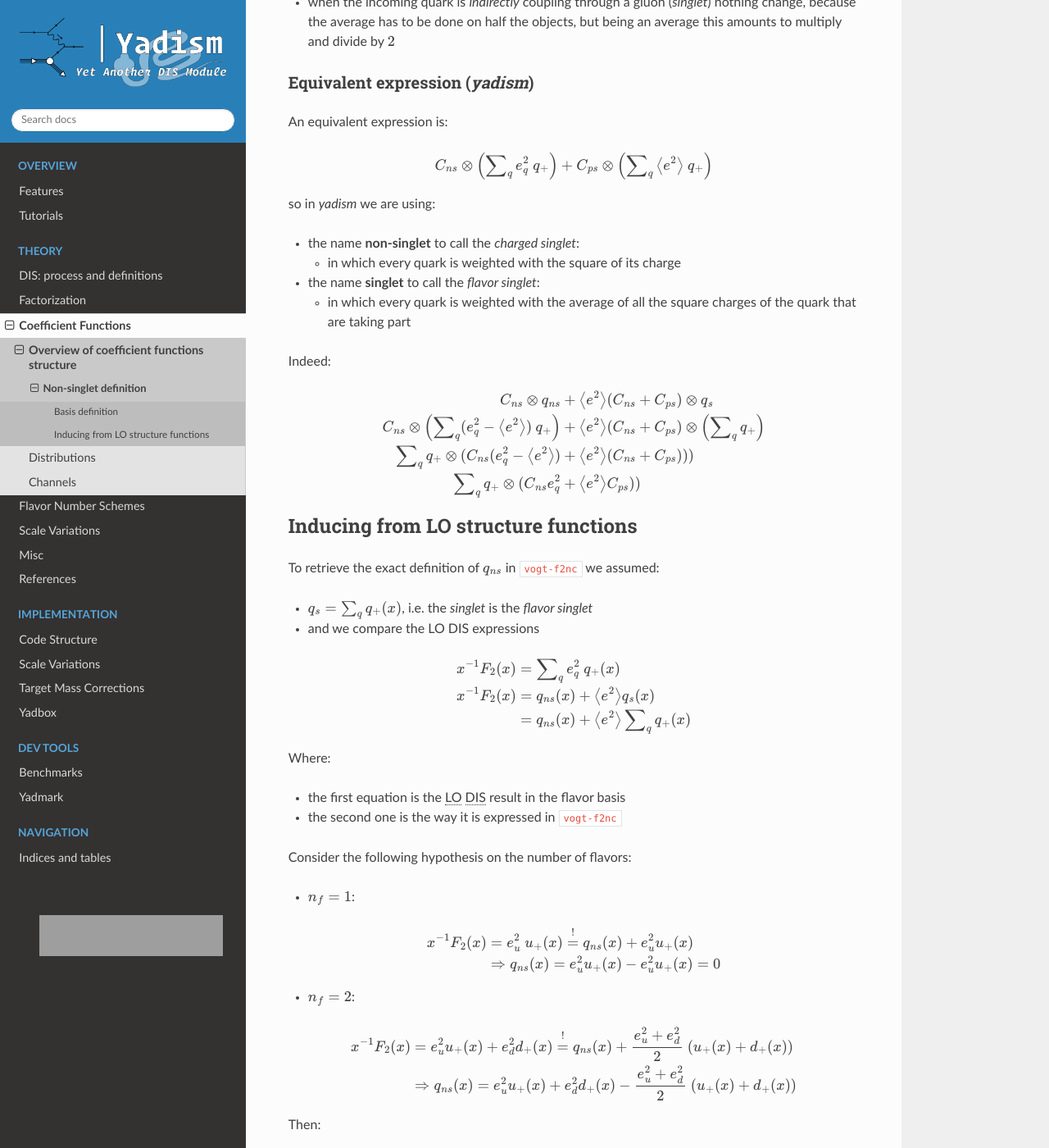
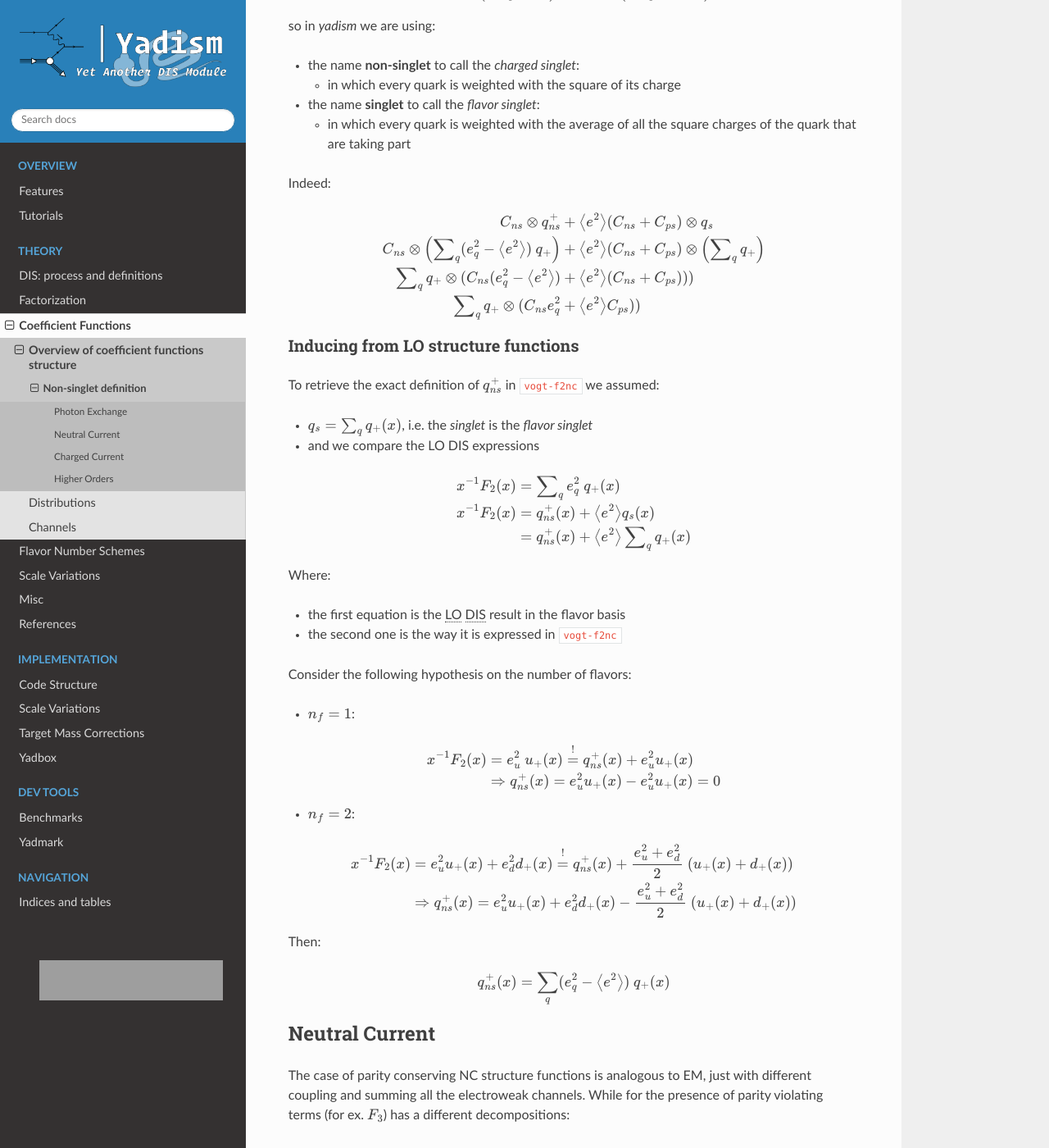
Before and after one commit to NNPDF/yadism, a Sphinx documentation site: the page built from docs/source/theory/nonsinglet.rst, in a window 1280 px wide and 1400 px high, scrolled down 914 px. Shown: the whole window at 82% size. Built offline with Sphinx 7.4.7 and the Read the Docs theme 2.0.0, drawn with Linux system fonts in a browser that asks for light colours; pages that are not in the unit, such as notebooks, are missing from menus; cross-references to code outside the pages are shown as plain code; some of the changed text lies outside the part shown; grey boxes are pictures that could not be loaded.

Commit message:
add some docs

```diff
--- a/docs/source/theory/nonsinglet.rst
+++ b/docs/source/theory/nonsinglet.rst
@@ -5,7 +5,7 @@
 
 .. math::
 
-   x^{-1} F = C_{ns} \otimes q_{ns} + \ev{e^2} \left(C_q \otimes q_s + C_g \otimes g\right)
+   x^{-1} F = C_{ns} \otimes q_{ns}^{+} + \ev{e^2} \left(C_q \otimes q_s + C_g \otimes g\right)
 
 where:
 
@@ -14,10 +14,10 @@
    C_q = C_{ns} + C_s
 
 
-Basis definition
-----------------
+Photon Exchange
+---------------
 
-The "singlet" is the actual *flavor singlet*:
+In the syntax of :cite:`vogt-f2nc` "singlet" is the actual *flavor singlet*:
 
 .. math::
 
@@ -29,7 +29,7 @@
 
 .. math::
 
-   q_{ns} = \sum_q \left(e_q^2 - \ev{e^2}\right) ~ (q + \bar{q})
+   q_{ns}^{+} = \sum_q \left(e_q^2 - \ev{e^2}\right) ~ (q + \bar{q})
 
 
 Of course they are both *singlet-like* (referring to evolution basis) since
@@ -40,20 +40,9 @@
    q_+ = q + \bar{q}
 
 
-This basis is natural because NC cannot distinguish a flavor from the
-anti-flavor (instead CC can).
+This basis is natural because EM cannot distinguish a flavor from the
+anti-flavor (instead NC or CC can).
 
-Charged Current
-~~~~~~~~~~~~~~~
-
-CC can be treated in an analogous way, simply:
-
-- when the incoming quark is *directly* coupling (*non-singlet*) to the EW boson
-  (so :math:`W_{\pm}`) only the flavor or the anti-flavor may have a non-zero
-  coupling, but not both
-- when the incoming quark is *indirectly* coupling through a gluon (*singlet*)
-  nothing change, because the average has to be done on half the objects, but
-  being an average this amounts to multiply and divide by :math:`2`
 
 Equivalent expression (`yadism`)
 ~~~~~~~~~~~~~~~~~~~~~~~~~~~~~~~~
@@ -80,16 +69,16 @@
 
 .. math::
 
-   C_{ns} \otimes q_{ns} &+ \ev{e^2} (C_{ns} + C_{ps}) \otimes q_s\\
+   C_{ns} \otimes q_{ns}^{+} &+ \ev{e^2} (C_{ns} + C_{ps}) \otimes q_s\\
    C_{ns} \otimes \left( \sum\nolimits_q (e_q^2 - \ev{e^2}) ~ q_+ \right) &+
    \ev{e^2} (C_{ns} + C_{ps}) \otimes \left( \sum\nolimits_q q_+\right) \\
    \sum\nolimits_q q_+ \otimes ( C_{ns}  (e_q^2 - \ev{e^2}) &+ \ev{e^2} (C_{ns} + C_{ps}) ) )\\
    \sum\nolimits_q q_+ \otimes ( C_{ns}  e_q^2 &+ \ev{e^2} C_{ps} ) )
 
 Inducing from LO structure functions
-------------------------------------
+~~~~~~~~~~~~~~~~~~~~~~~~~~~~~~~~~~~~
 
-To retrieve the exact definition of :math:`q_{ns}` in :cite:`vogt-f2nc` we assumed:
+To retrieve the exact definition of :math:`q_{ns}^{+}` in :cite:`vogt-f2nc` we assumed:
 
 - :math:`q_s = \sum\nolimits_q q_+(x)`, i.e. the *singlet* is the *flavor singlet*
 - and we compare the LO DIS expressions
@@ -97,8 +86,8 @@
 .. math::
 
    x^{-1} F_2(x) &=  \sum\nolimits_q e_q^2 ~ q_+(x) \\
-   x^{-1} F_2(x) &=  q_{ns}(x) + \ev{e^2} q_s(x)\\
-   &=  q_{ns}(x) + \ev{e^2} \sum\nolimits_q q_+(x)
+   x^{-1} F_2(x) &=  q_{ns}^{+}(x) + \ev{e^2} q_s(x)\\
+   &=  q_{ns}^{+}(x) + \ev{e^2} \sum\nolimits_q q_+(x)
 
 Where:
 
@@ -111,20 +100,93 @@
 
 .. math::
 
-   x^{-1} F_2(x) &= e_u^2 ~ u_+(x) \stackrel{!}{=} q_{ns}(x) + e_u^2 u_+(x)\\
-   &\Rightarrow q_{ns}(x) = e_u^2 u_+(x) - e_u^2 u_+(x) = 0
+   x^{-1} F_2(x) &= e_u^2 ~ u_+(x) \stackrel{!}{=} q_{ns}^{+}(x) + e_u^2 u_+(x)\\
+   &\Rightarrow q_{ns}^{+}(x) = e_u^2 u_+(x) - e_u^2 u_+(x) = 0
 
 - :math:`n_f=2`:
 
 .. math::
 
 
-   x^{-1} F_2(x)  &= e_u^2 u_+(x) + e_d^2 d_+(x) \stackrel{!}{=} q_{ns}(x) +
+   x^{-1} F_2(x)  &= e_u^2 u_+(x) + e_d^2 d_+(x) \stackrel{!}{=} q_{ns}^{+}(x) +
    \frac{e_u^2 + e_d^2}{2} ~ ( u_+(x) + d_+(x) )\\
-   &\Rightarrow q_{ns}(x) = e_u^2 u_+(x) + e_d^2 d_+(x) - \frac{e_u^2 + e_d^2}{2} ~ ( u_+(x) + d_+(x) )
+   &\Rightarrow q_{ns}^{+}(x) = e_u^2 u_+(x) + e_d^2 d_+(x) - \frac{e_u^2 + e_d^2}{2} ~ ( u_+(x) + d_+(x) )
 
 Then:
 
 .. math::
 
-   q_{ns}(x) = \sum_q (e_q^2 - \ev{e^2}) ~ q_+(x)
+   q_{ns}^{+}(x) = \sum_q (e_q^2 - \ev{e^2}) ~ q_+(x)
+
+
+Neutral Current
+---------------
+
+The case of parity conserving NC structure functions is analogous to EM,
+just with different coupling and summing all the electroweak channels.
+While for the presence of parity violating terms (for ex. :math:`F_3`)
+has a different decompositions:
+
+x F_3 = C_{ns} \otimes q_{ns}^{-} + \ev{e^2} \left(C_q \otimes q_v)
+
+with the two quark flavor combinations defined as
+
+.. math::
+
+   q_v & = \sum_q  (q - \bar{q}) \\
+   q_{ns}^{-} &= \sum_q \left(g_q^2 - \ev{g^2}\right) ~ (q - \bar{q})
+
+and :math:`g_q` a suitable electroweak coupling.
+As before in Yadism we rotate the coefficients to a new basis.
+
+.. math::
+
+   C_{ns} \otimes \left(\sum\nolimits_q e_q^2 ~ q_-\right) +
+   C_{v} \otimes \left(\sum\nolimits_q \ev{e^2} ~ q_-\right)\\
+
+with
+
+.. math::
+
+   q_- = q - \bar{q}
+
+Note that the gluon can not generate a parity violating term.
+
+Charged Current
+---------------
+
+CC can be treated in an analogous way, simply:
+
+- when the incoming quark is *directly* coupling (*non-singlet*) to the EW boson
+  (so :math:`W_{\pm}`) only the flavor or the anti-flavor may have a non-zero
+  coupling, but not both
+- when the incoming quark is *indirectly* coupling through a gluon (*singlet*)
+  nothing change, because the average has to be done on half the objects, but
+  being an average this amounts to multiply and divide by :math:`2`
+
+
+Higher Orders
+-------------
+
+The decomposition of the quark sector in different partonic channels
+has the advantage to facilitate the relations with higher orders
+QCD corrections.
+
+- :math:`C_{ns}` is always the leading contribution as correspond
+  to diagram in which the incoming flavor is coupling directly to the
+  electroweak boson.
+- :math:`C_{g}` is  suppressed suppressed by :math:`\mathcal{O}(a_s)`
+  as the gluon need to radiate a quark-antiquark pair before coupling
+  with a electroweak boson.
+- :math:`C_{ps},C_{v}` are suppressed suppressed by :math:`\mathcal{O}(a_s^2)` or
+  :math:`\mathcal{O}(a_s^3)` respectively as they are related to diagrams
+  where the incoming flavor line is not coupling directly with the electroweak boson.
+
+
+From N3LO an new class of diagrams, called :math:`fl_{11}`, can appear for
+the parity conserving structure functions, bot in the quark and gluon sector
+:cite:`Larin:1996wd`. In these diagram the incoming and outgoing bosons are
+coupling to different fermion lines (open or in loops) and thus generate
+contributions that  are not proportional to the coupling squared :math:`g_q^2`,
+or its average :math:`\ev{g^2}`, but rather to :math:`\ev{g} g_q` for quarks or
+:math:`\ev{g}^2` for gluons respectively.
```
